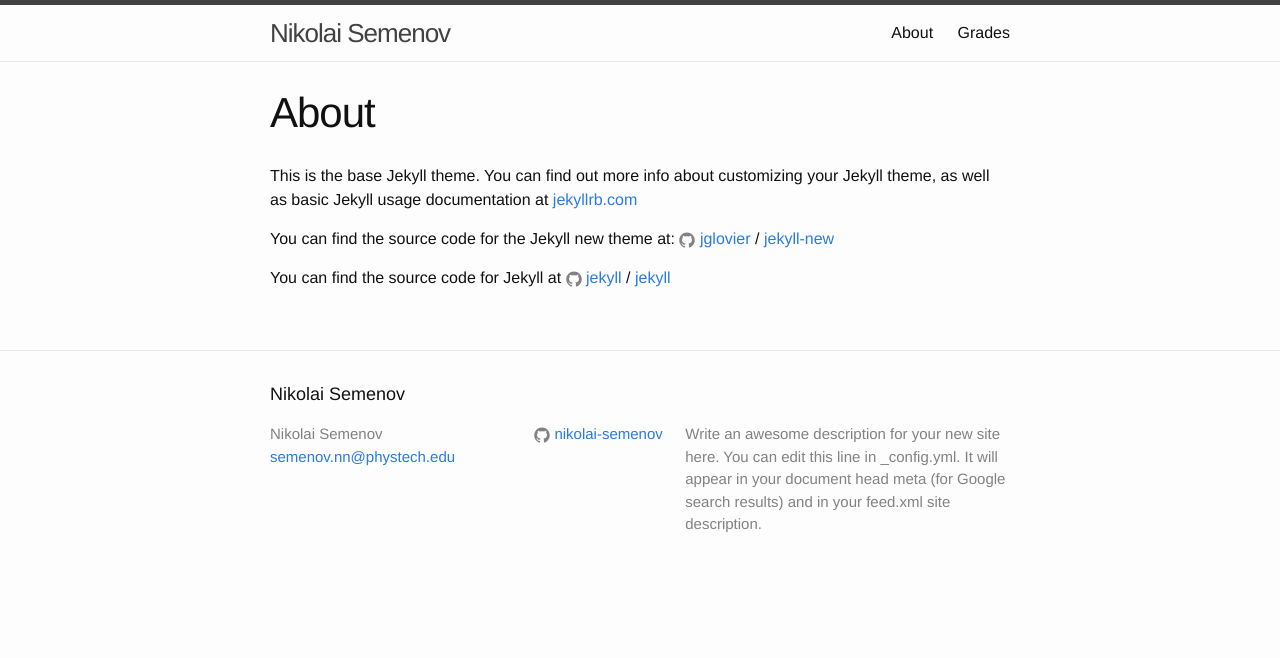
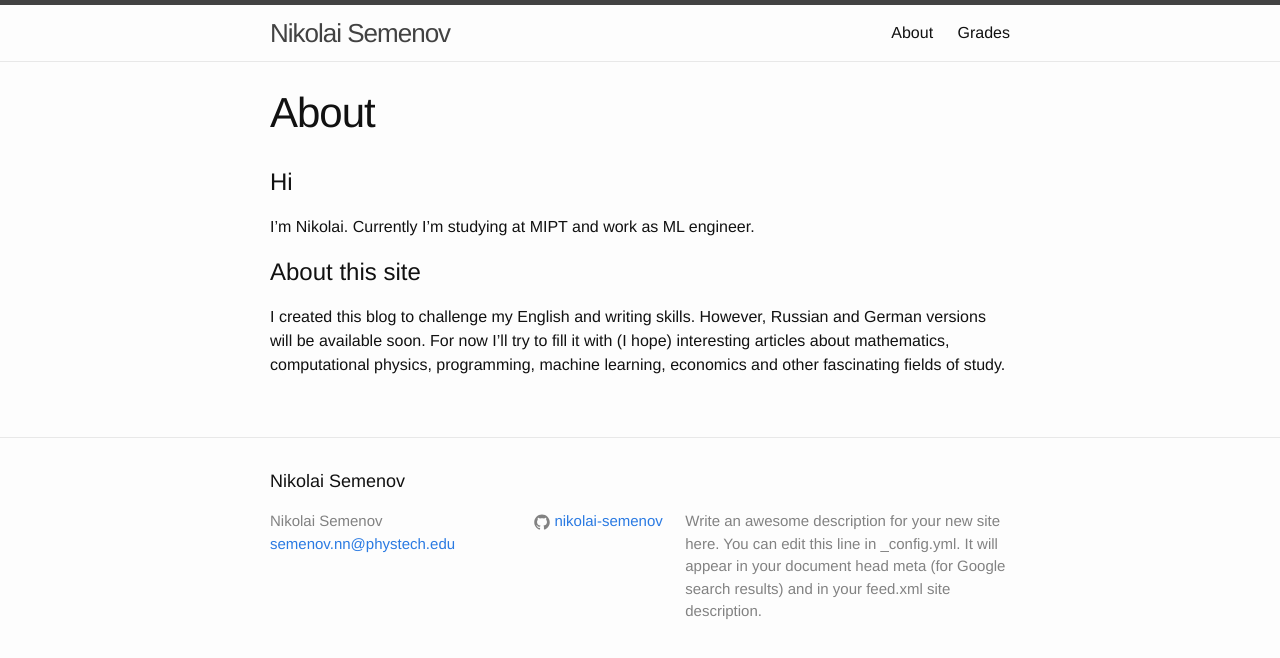
Before and after one commit to nikolai-semenov/nikolai-semenov.github.io, a Jekyll site: the page built from about.md, in a window 1280 px wide. Shown: the top 658 px of the page. Built offline with Jekyll 4.4.1, drawn with Linux system fonts in a browser that asks for light colours.

Commit message:
feat: add about page

```diff
--- a/about.md
+++ b/about.md
@@ -4,12 +4,10 @@ title: About
 permalink: /about/
 ---
 
-This is the base Jekyll theme. You can find out more info about customizing your Jekyll theme, as well as basic Jekyll usage documentation at [jekyllrb.com](http://jekyllrb.com/)
+# Hi
 
-You can find the source code for the Jekyll new theme at:
-{% include icon-github.html username="jglovier" %} /
-[jekyll-new](https://github.com/jglovier/jekyll-new)
+I'm Nikolai. Currently I'm studying at MIPT and work as ML engineer.
 
-You can find the source code for Jekyll at
-{% include icon-github.html username="jekyll" %} /
-[jekyll](https://github.com/jekyll/jekyll)
+# About this site
+
+I created this blog to challenge my English and writing skills. However, Russian and German versions will be available soon. For now I'll try to fill it with (I hope) interesting articles about mathematics, computational physics, programming, machine learning, economics and other fascinating fields of study.
```
